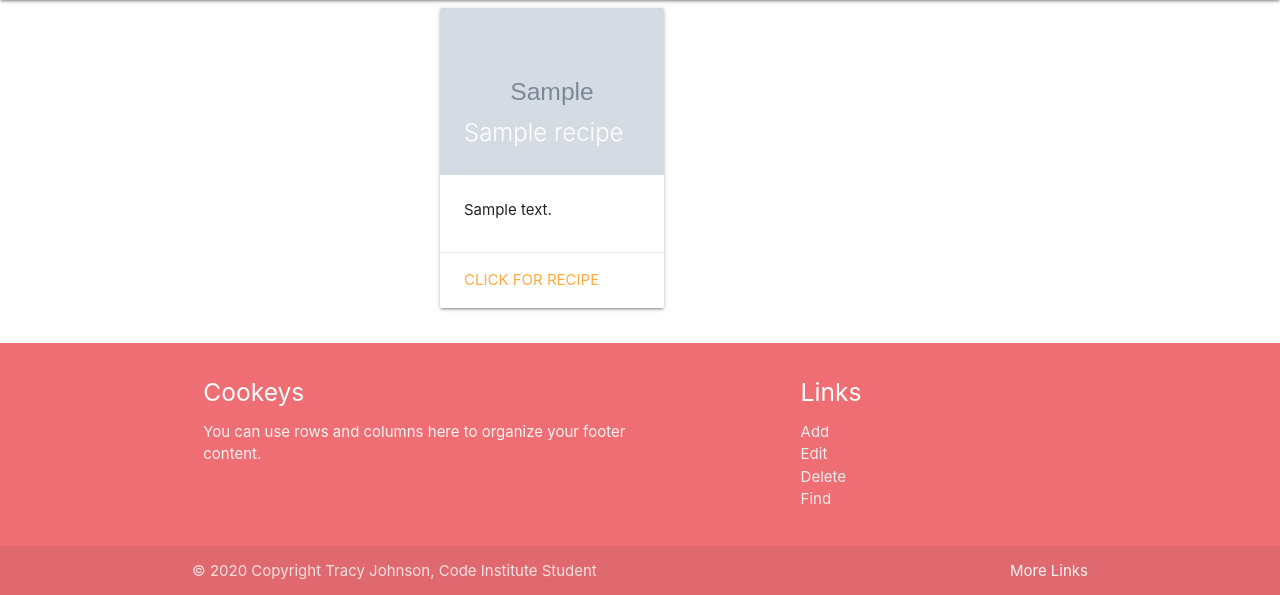
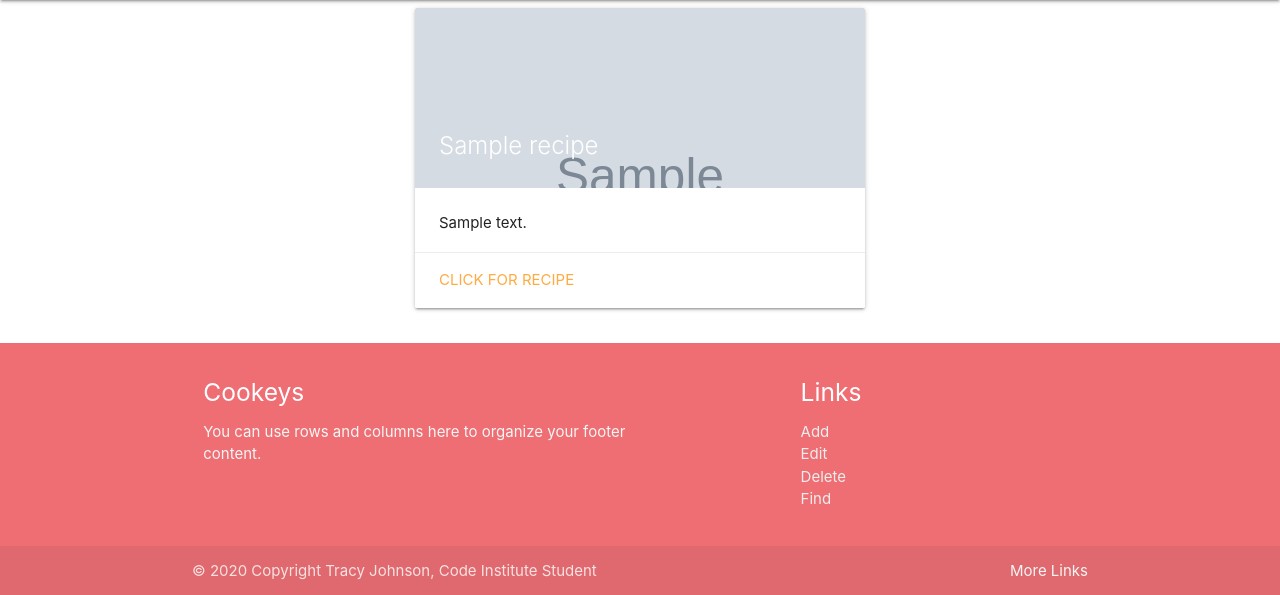
Before and after one commit to tracyjohnson213/cookeys2, a Flask app: page / in a window 1280 px wide. Shown: the part 64-659 px from the top of the page. Run offline with Flask 2, Linux system fonts and the light colour scheme; grey boxes marked "Sample" are stand-in pictures; a database or web service that is not in the repository returns one stand-in record (values such as "Sample title"); some libraries are stand-ins or nearby versions.

Commit message:
update styles

```diff
--- a/static/assets/css/styles.css
+++ b/static/assets/css/styles.css
@@ -8,3 +8,13 @@ body {
   main {
     flex: 1 0 auto;
   }
+
+/* format card height on recipes.html */
+.card.small {
+    width: 450px;
+}
+
+/* add margin above form in addrecipe.html */
+.form {
+    margin-top: 5%;
+}
```
